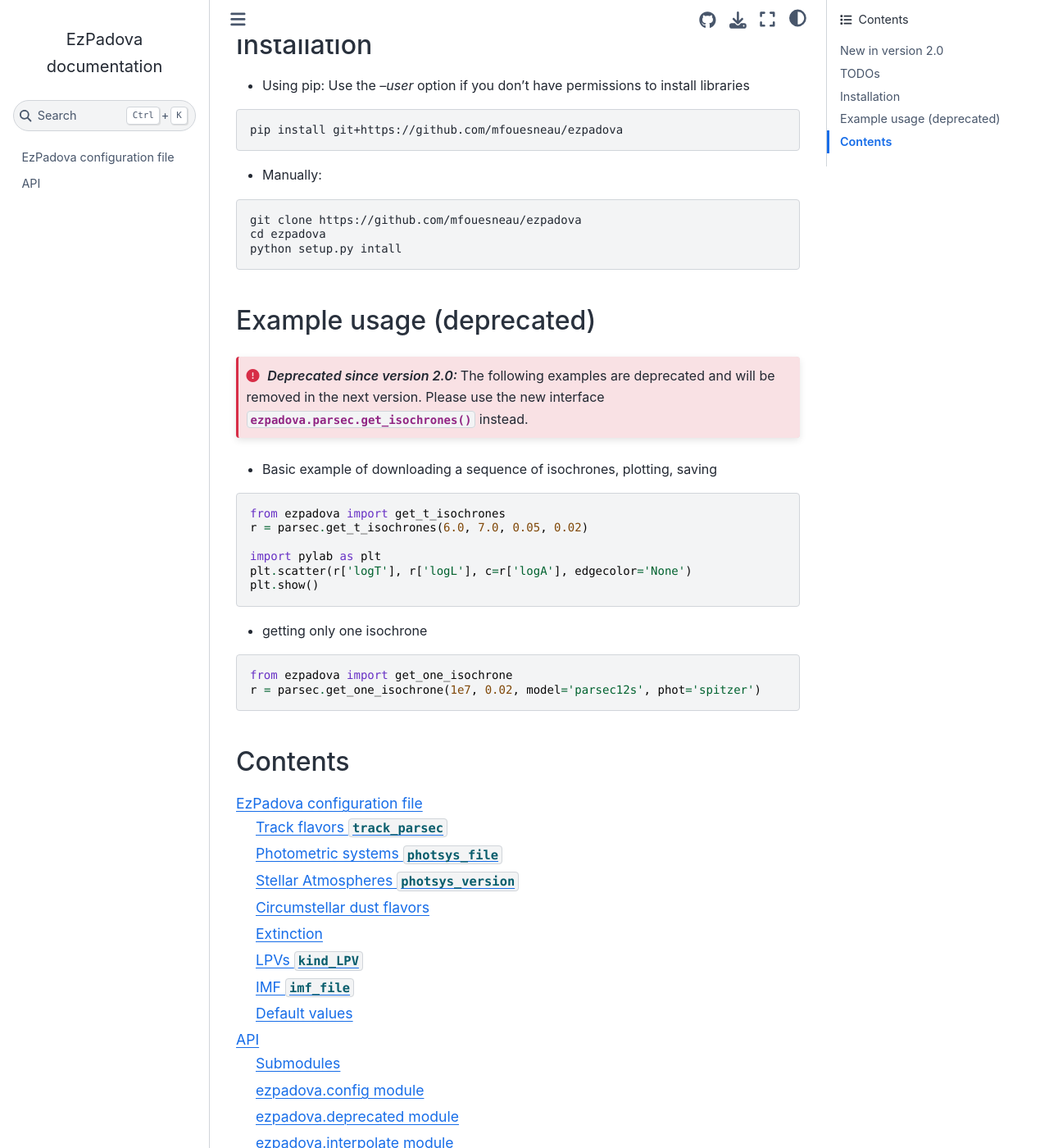
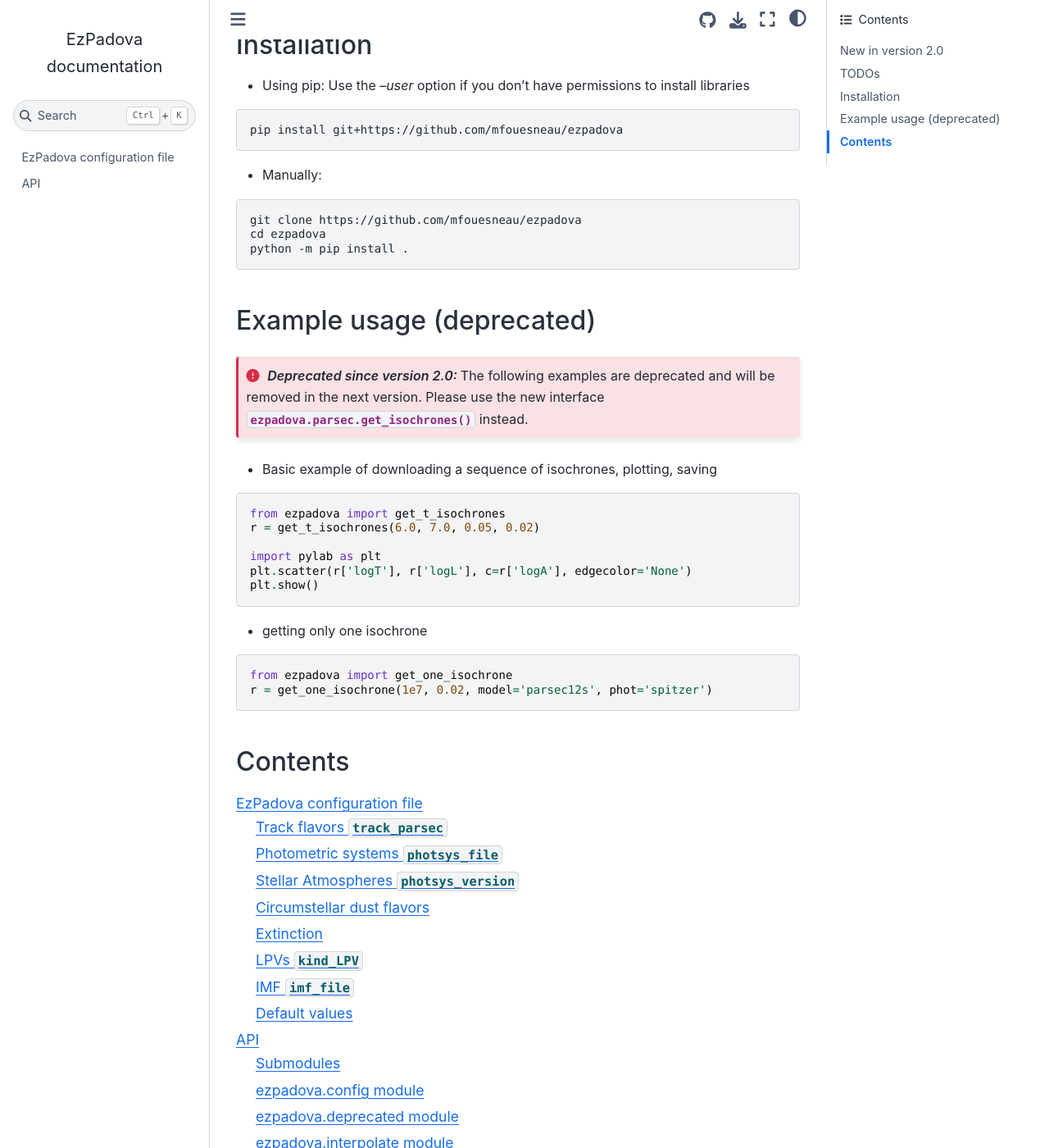
Before and after one commit to mfouesneau/ezpadova, a Sphinx documentation site: the page built from doc/index.rst, in a window 1280 px wide and 1400 px high, scrolled down 1122 px. Shown: the whole window at 82% size. Built offline with Sphinx 7.4.7 and the Sphinx Book theme 1.1.4, drawn with Linux system fonts in a browser that asks for light colours.

Commit message:
quick fixes in examples

```diff
--- a/doc/index.rst
+++ b/doc/index.rst
@@ -51,7 +51,7 @@ Installation
 
         git clone https://github.com/mfouesneau/ezpadova
         cd ezpadova
-        python setup.py intall
+        python -m pip install .
 
 
 Example usage (deprecated)
@@ -65,7 +65,7 @@ Example usage (deprecated)
 .. code-block:: python
 
     from ezpadova import get_t_isochrones
-    r = parsec.get_t_isochrones(6.0, 7.0, 0.05, 0.02)
+    r = get_t_isochrones(6.0, 7.0, 0.05, 0.02)
 
     import pylab as plt
     plt.scatter(r['logT'], r['logL'], c=r['logA'], edgecolor='None')
@@ -76,7 +76,7 @@ Example usage (deprecated)
 .. code-block:: python
 
     from ezpadova import get_one_isochrone
-    r = parsec.get_one_isochrone(1e7, 0.02, model='parsec12s', phot='spitzer')
+    r = get_one_isochrone(1e7, 0.02, model='parsec12s', phot='spitzer')
 
 
 Contents
```
Also changed, not shown: README.md (+10 -6 lines).
